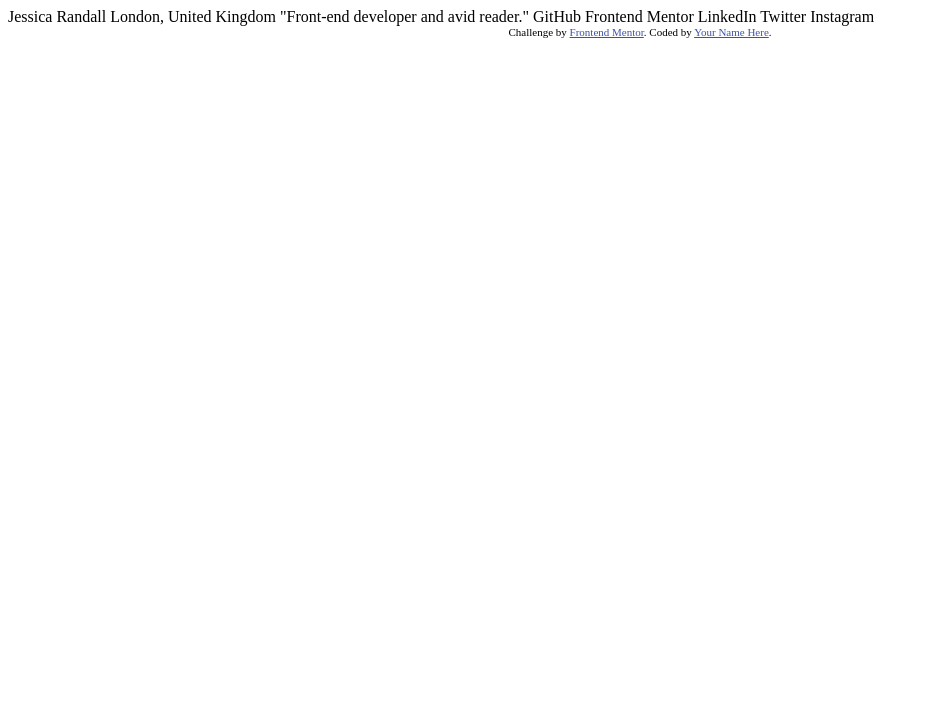
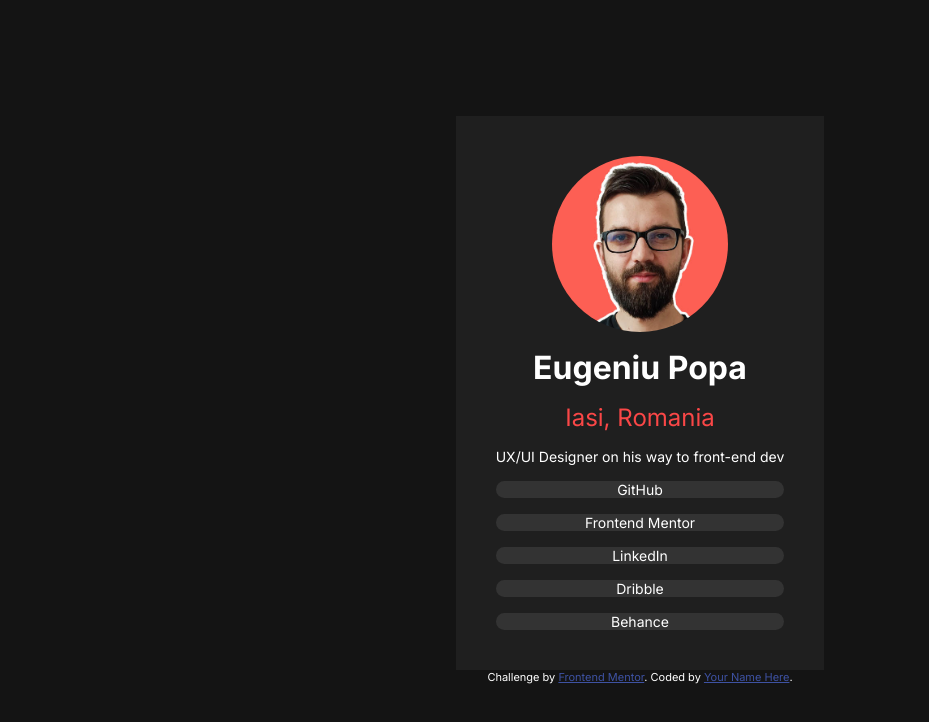
Before and after one commit to psdesignro/Social-profile-challenge, a plain HTML site: page index.html in a window 1280 px wide. Shown: the whole page, without its empty margins (0-929 px from the left). Drawn offline with Linux system fonts and the light colour scheme.

Commit message:
styling update

```diff
--- a/index.html
+++ b/index.html
@@ -13,22 +13,32 @@
     .attribution { font-size: 11px; text-align: center; }
     .attribution a { color: hsl(228, 45%, 44%); }
   </style>
+  <link rel="stylesheet" href="./styles.css">
+  <link href="https://fonts.googleapis.com/css2?family=Inter:wght@400;600;700&display=swap" rel="stylesheet">
 </head>
 <body>
+  <section class="home-screen">
 
-  Jessica Randall
-  London, United Kingdom
-  "Front-end developer and avid reader."
+    <div class="social-card">
+    <img src="./assets/images/Popa_Eugeniu.jpg" alt="social avatar" class="avatar-img">
+    <div class="title"> Eugeniu Popa</div>
+    <div class="tagline">Iasi, Romania</div>
+    <div class="description">UX/UI Designer on his way to front-end dev</div>
+    <div class="social-link">GitHub</div>
+    <div class="social-link">Frontend Mentor</div>
+    <div class="social-link">LinkedIn</div>
+    <div class="social-link">Dribble</div>
+    <div class="social-link">Behance</div>
 
-  GitHub
-  Frontend Mentor
-  LinkedIn
-  Twitter
-  Instagram
+  </div>
 
-  <div class="attribution">
-    Challenge by <a href="https://www.frontendmentor.io?ref=challenge" target="_blank">Frontend Mentor</a>.
-    Coded by <a href="#">Your Name Here</a>.
-  </div>
+    <div class="attribution">
+      Challenge by <a href="https://www.frontendmentor.io?ref=challenge" target="_blank">Frontend Mentor</a>.
+      Coded by <a href="#">Your Name Here</a>.
+    </div>
+  </section>
+
+
+
 </body>
 </html>
--- a/styles.css
+++ b/styles.css
@@ -0,0 +1,76 @@
+:root{
+
+    --accent-color: hsl(0, 95%, 63%);
+    --neutral-0: hsl(0, 0%, 100%);
+    --neutral-700: hsl(0, 0%, 20%);
+    --neutral-900: hsl(0, 0%, 12%);
+    --neutral-black: hsl(0, 0%, 8%);
+
+}
+
+*{
+    margin:0;
+}
+
+
+body {
+    font-family: 'Inter', sans-serif;
+    font-weight: 400;
+    font-size: 14px;
+    color: var(--neutral-0);
+
+}
+
+.home-screen{
+    background-color: var(--neutral-black);
+    display: flex;
+    justify-content: center;
+    align-items: center;
+    flex-direction: column;
+    height: 100vh;
+
+}
+.social-card{
+    background-color: var(--neutral-900);
+    padding: 40px;
+    display: flex;
+    flex-direction: column;
+    gap: 16px;
+    justify-content: center;
+    align-items: center;
+}
+
+.title{
+    font-size: 32px;
+    color: var(--neutral-0);
+    font-weight: 900;
+}
+
+.tagline{
+    font-size: 24px;
+    color: var(--accent-color);
+
+}
+
+.avatar-img{
+    width: 176px;
+    height: 176px;
+    object-fit: cover;
+    object-position: top;
+    border-radius: 100%;
+}
+
+.social-link{
+    display: flex;
+    padding: 40px auto;
+    width: 100%;
+    background-color: var(--neutral-700);
+    border-radius: 16px;
+    justify-content: center;
+}
+
+.social-link:hover{
+    background-color: var(--accent-color);
+    color: var(--neutral-700)
+
+}
```
Also changed, not shown: assets/images/Popa_Eugeniu.jpg (added).
